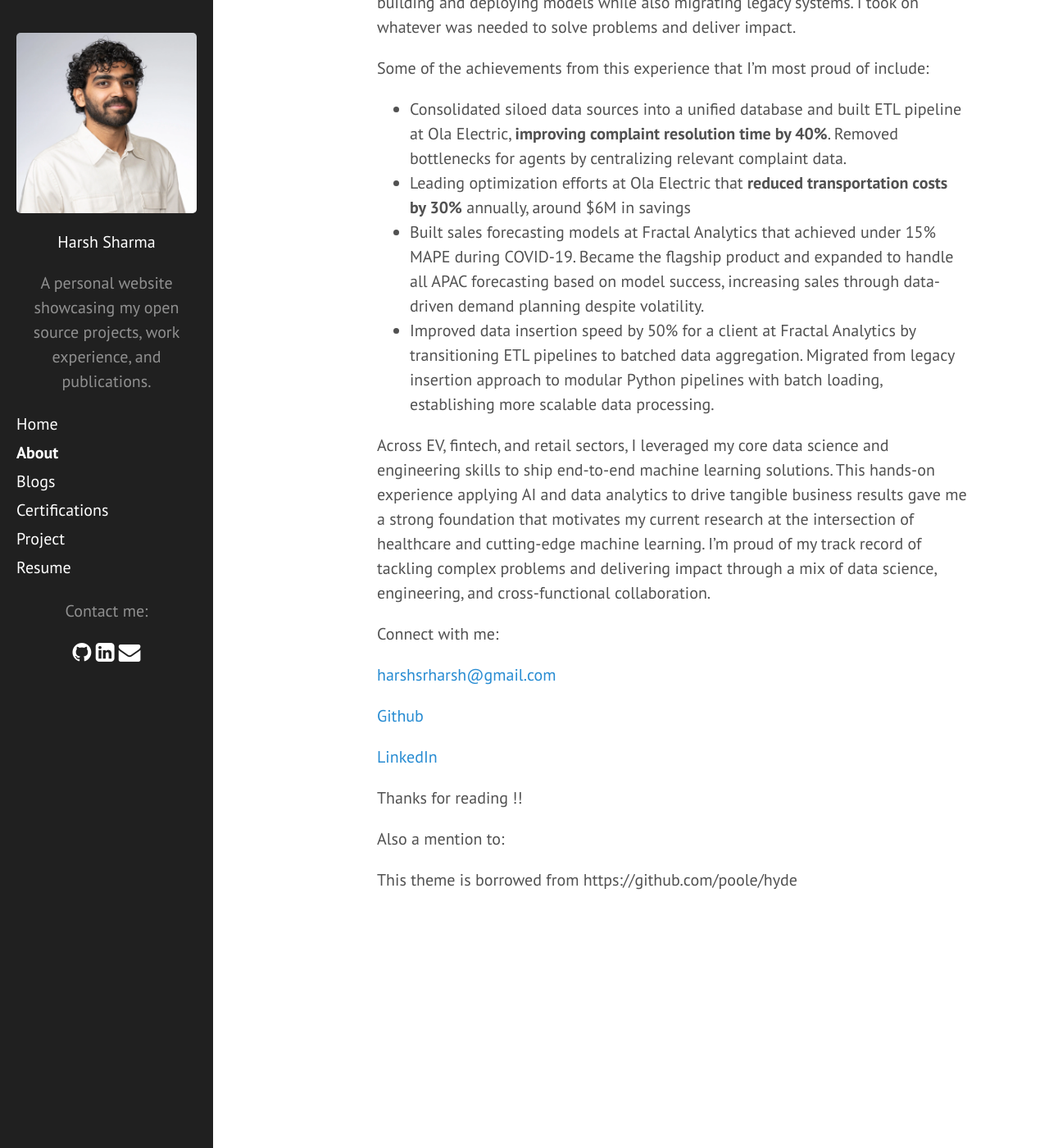
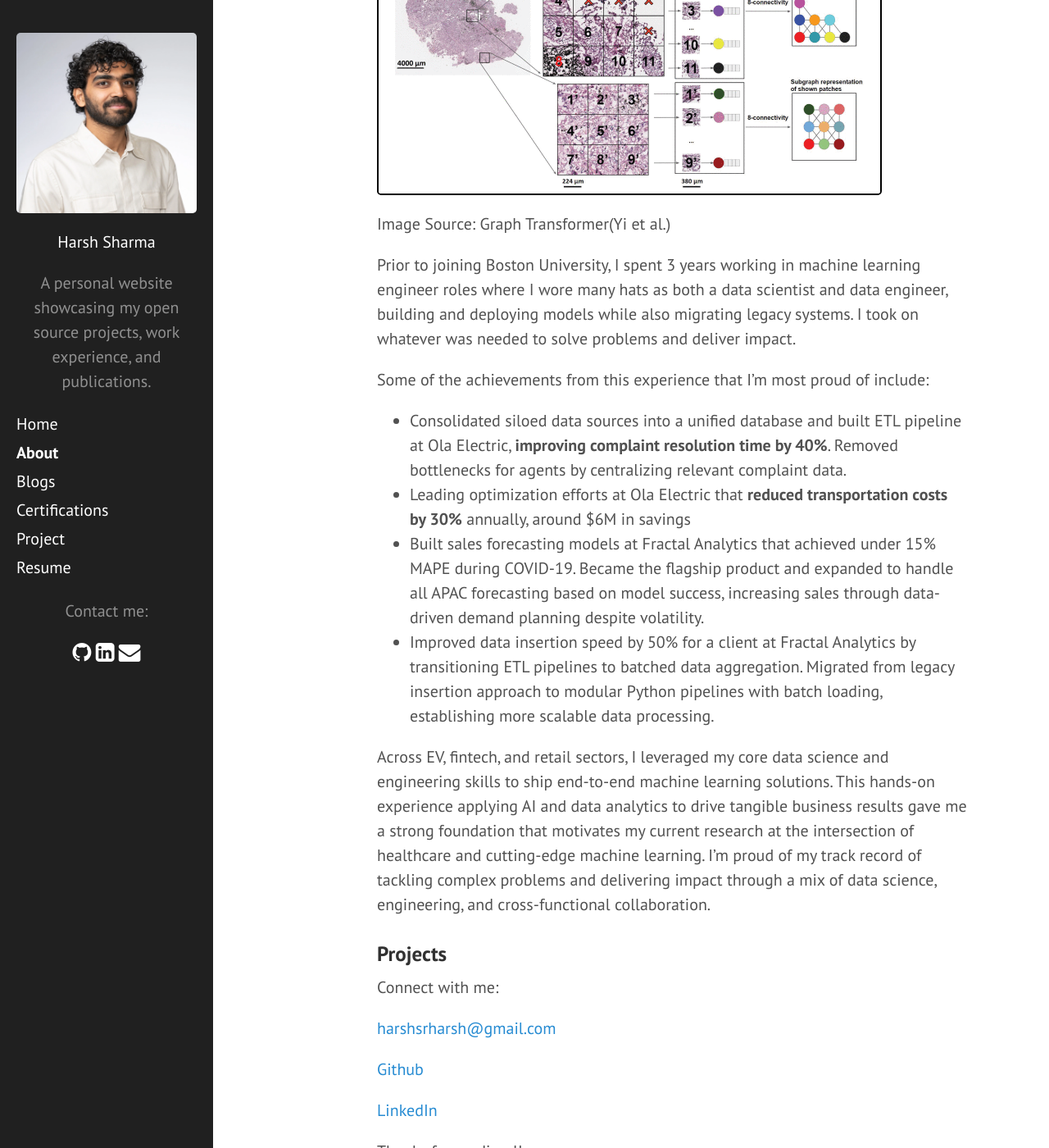
Before and after one commit to 97harsh/97harsh.github.io, a Jekyll site: the page built from about.md, in a window 1280 px wide and 1400 px high, scrolled down 1028 px. Shown: the whole window at 82% size. Built offline with Jekyll 4.4.1, drawn with Linux system fonts in a browser that asks for light colours; nearby versions of some CDN libraries; Markdown is read by kramdown in place of the engine named in the settings; a script that is not in the unit is left out.

Commit message:
added html image to add border

```diff
--- a/about.md
+++ b/about.md
@@ -19,6 +19,10 @@ One particularly exciting project I'm working on looks at aggregating brain imag
 Image Source: Graph Transformer(Yi et al.)
 
 
+<img src="/assets/images/gtp_build_graph.png" alt="Building Graphs using images" style="border: 2px solid #000;">
+Image Source: Graph Transformer(Yi et al.)
+
+
 Prior to joining Boston University, I spent 3 years working in machine learning engineer roles where I wore many hats as both a data scientist and data engineer, building and deploying models while also migrating legacy systems. I took on whatever was needed to solve problems and deliver impact.
 
 
@@ -31,6 +35,8 @@ Some of the achievements from this experience that I'm most proud of include:
 
 
 Across EV, fintech, and retail sectors, I leveraged my core data science and engineering skills to ship end-to-end machine learning solutions. This hands-on experience applying AI and data analytics to drive tangible business results gave me a strong foundation that motivates my current research at the intersection of healthcare and cutting-edge machine learning. I'm proud of my track record of tackling complex problems and delivering impact through a mix of data science, engineering, and cross-functional collaboration.
+
+### Projects
 
 
 Connect with me:
```
